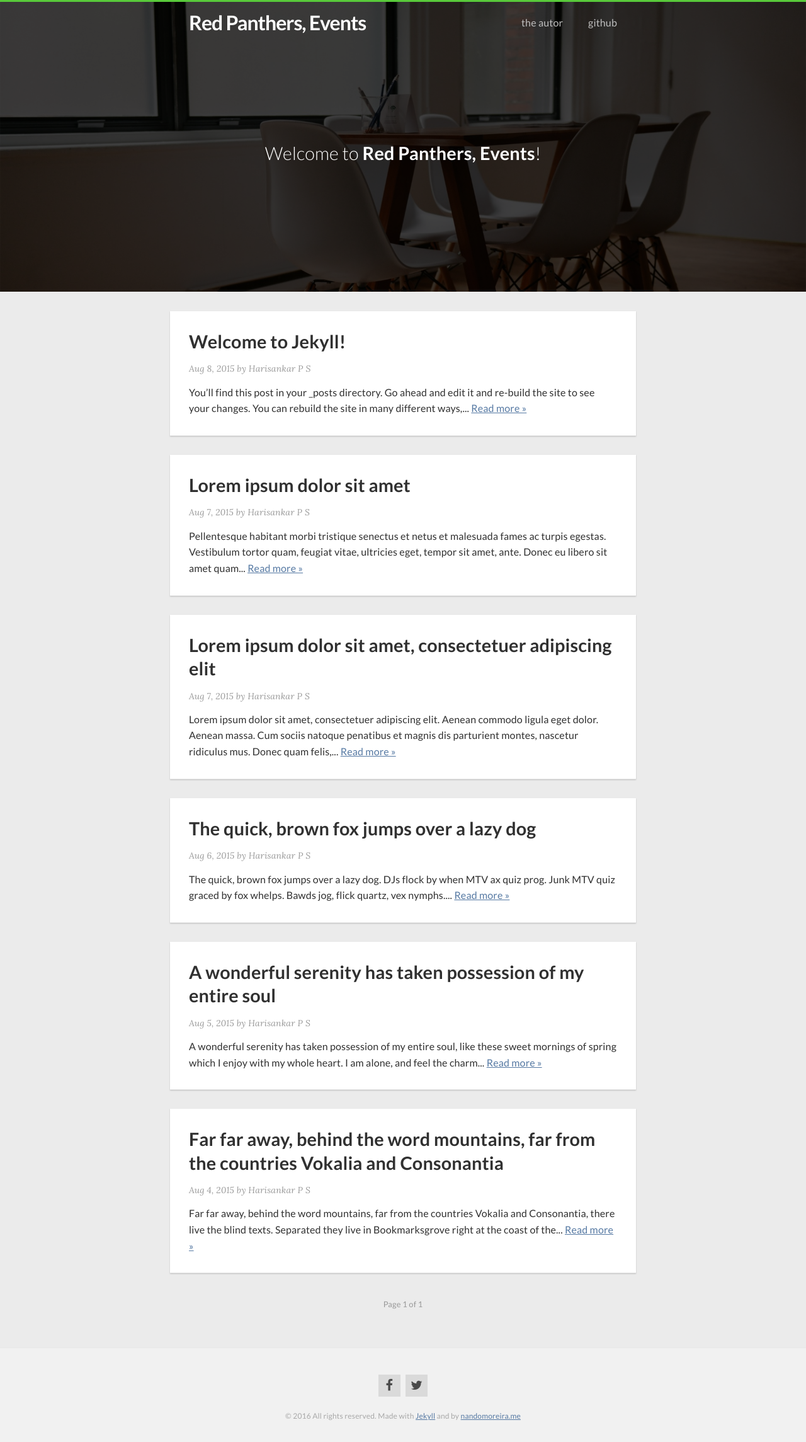
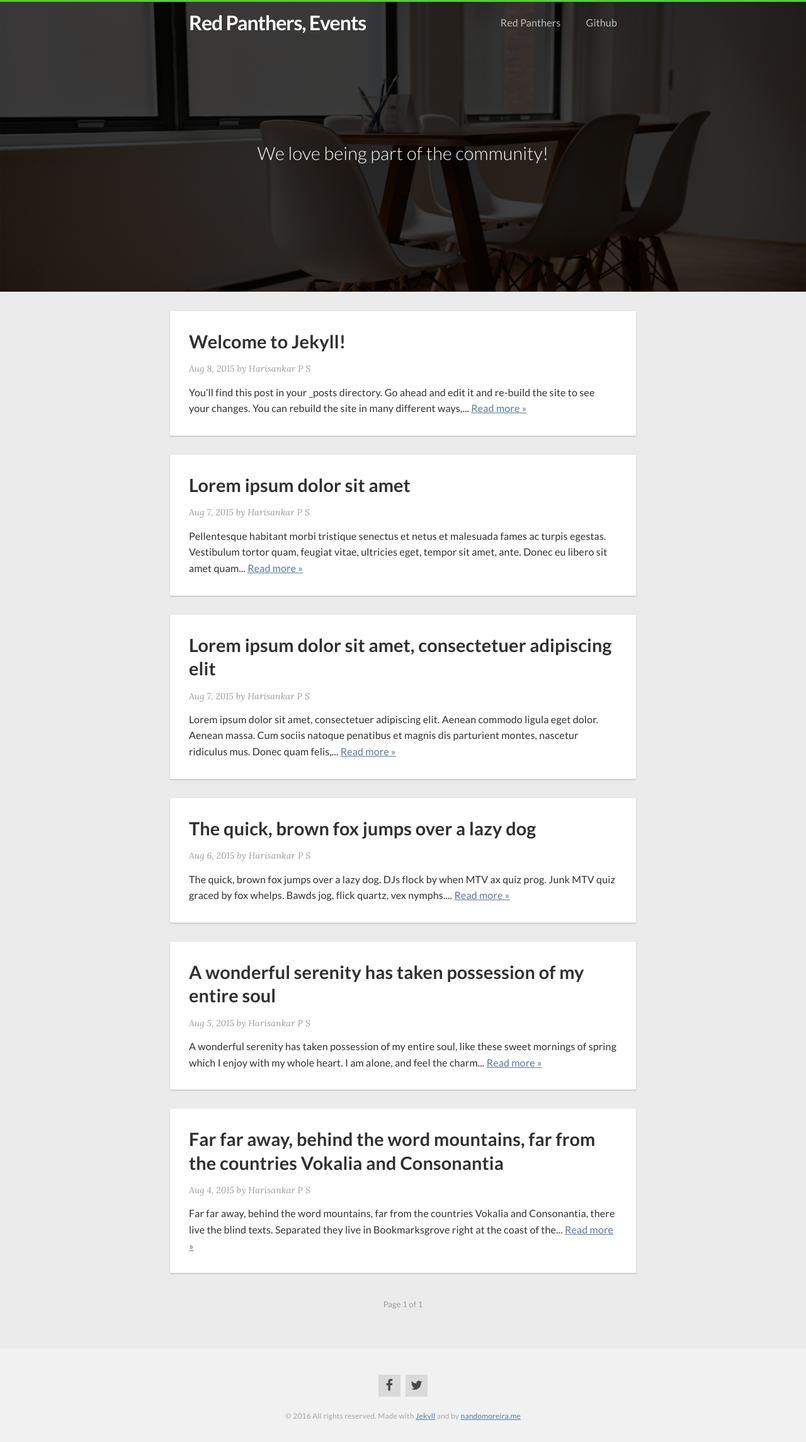
Before and after one commit to vishnu-vv/events, a Jekyll site: the page built from index.html, in a window 1280 px wide. Shown: the whole page at 63% size. Built offline with Jekyll 4.4.1, drawn with Linux system fonts in a browser that asks for light colours; nearby versions of some CDN libraries; the list of posts is cut into pages by our own code.

Commit message:
Basic design changes to header

```diff
--- a/_includes/header.html
+++ b/_includes/header.html
@@ -21,7 +21,7 @@
             <li><a href="{{ page.url | prepend: site.baseurl }}">{{ page.title }}</a></li>
             {% endif %}
           {% endfor %}
-          <li><a href="{{ site.author.url }}/about" target="_blank">the autor</a></li>
+          <li><a href="https://redpanthers.io" target="_blank">Red Panthers</a></li>
           <li><a href="{{ site.github }}" target="_blank">Github</a></li>
         </ul>
       </nav>
@@ -29,7 +29,7 @@
 
     {% if page.slug == 'home' %}
       <h2 class="txt-center">
-        Welcome to <strong>{{ site.title }}</strong>!
+        We love being part of the community!
       </h2>
     {% endif %}
 
--- a/_sass/_layout.scss
+++ b/_sass/_layout.scss
@@ -141,6 +141,7 @@
     padding: 0;
     display: inline-block;
     text-decoration: none;
+    text-transform: none;
     color: darken($white-color, 25%);
     @include transition(color .2s linear);
   }
```
